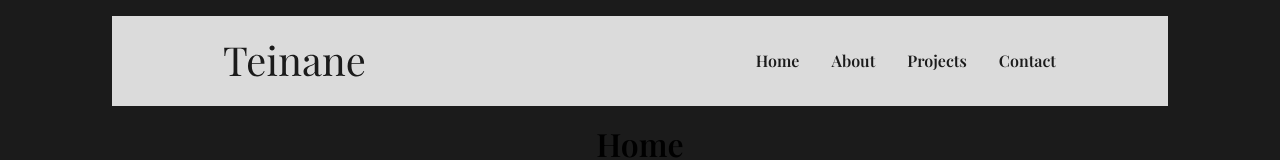
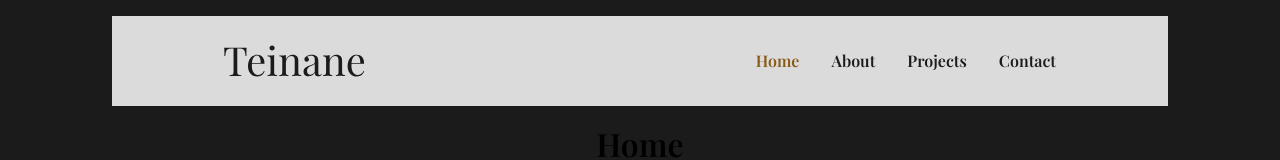
Before and after one commit to dannywarekuromo/teinane-architecture, a React (Create React App) app: page / in a window 1280 px wide. Shown: the top 160 px of the page. Built offline with nearby package versions, Linux system fonts and the light colour scheme.

Commit message:
Complete Navigation Routing with React Hooks

```diff
--- a/package.json
+++ b/package.json
@@ -8,6 +8,7 @@
     "@testing-library/user-event": "^13.5.0",
     "react": "^18.2.0",
     "react-dom": "^18.2.0",
+    "react-router-dom": "^6.3.0",
     "react-scripts": "5.0.1",
     "web-vitals": "^2.1.4"
   },
--- a/src/Components/App.js
+++ b/src/Components/App.js
@@ -1,34 +1,23 @@
 import React from 'react';
 import Navbar from './Navbar';
-import './App.css';
 import About from '../Pages/About';
 import Contact from '../Pages/Contact';
 import Home from '../Pages/Home';
 import Projects from '../Pages/Projects';
+import { Route, Routes} from 'react-router-dom';
 
 
 function App() {
-  let page
-  // eslint-disable-next-line default-case
-  switch (window.location.pathname) {
-    case "/":
-      page = <Home />
-      break
-    case "/About":
-      page = <About />
-      break
-    case "/Contact":
-      page = <Contact />
-      break
-    case "/Projects":
-      page = <Projects />
-      break
-  }
   return (
     <div className="App">
       <Navbar />
       <div className="container">
-        {page}
+        <Routes>
+          <Route path="/" element={<Home/>} />
+          <Route path="/About" element={<About/>} />
+          <Route path="/Projects" element={<Projects/>} />
+          <Route path="/Contact" element={<Contact/>} />
+        </Routes>
       </div>
 
     </div>
--- a/src/Components/Navbar.js
+++ b/src/Components/Navbar.js
@@ -1,30 +1,31 @@
 import React from 'react';
 import logo from '../Images/Teinane-1b1b1b.svg'
+import { Link, useMatch, useResolvedPath } from 'react-router-dom';
 
 const  Navbar = () => {
     return(
        <nav className='nav'>
-            <a href="/" className="logo-container">
+            <Link to="/" className="logo-container">
                 <img className="nav-logo" src={logo} alt="nav-logo" />
-            </a>
+            </Link>
 
             <ul className="nav-list">
-                <CustomLLink href="/">Home</CustomLLink>
-                <CustomLLink href="/About">About</CustomLLink>
-                <CustomLLink href="/Projects">Projects</CustomLLink>
-                <CustomLLink href="/Contact">Contact</CustomLLink>
+                <CustomLLink to="/">Home</CustomLLink>
+                <CustomLLink to="/About">About</CustomLLink>
+                <CustomLLink to="/Projects">Projects</CustomLLink>
+                <CustomLLink to="/Contact">Contact</CustomLLink>
 
             </ul>
        </nav>
     );
 }
 
-function CustomLLink({ href, children, ...props}) {
-    const pathName = "window.location.pathname";
-
+function CustomLLink({ to, children, ...props}) {
+    const resolvedPath = useResolvedPath(to)
+    const isActive = useMatch({ path: resolvedPath.pathname, end: true })
     return (
         <li>
-            <a href={href} className={pathName === href ? "active" : ""}>{children}</a>
+            <Link to={to} className = {isActive ? "active" : ""}>{children}</Link>
         </li>
     )
 }
--- a/src/index.js
+++ b/src/index.js
@@ -1,6 +1,11 @@
 import React from 'react';
 import ReactDOM from 'react-dom/client';
 import App from './Components/App';
+import './Components/App.css';
+import { BrowserRouter } from 'react-router-dom';
 
 const root = ReactDOM.createRoot(document.getElementById('root'));
-root.render(<App />, root);
+root.render(
+<BrowserRouter>
+    <App />
+</BrowserRouter>, root);
```
Also changed, not shown: 1 other file (tests, documents, lock files or other folders).
